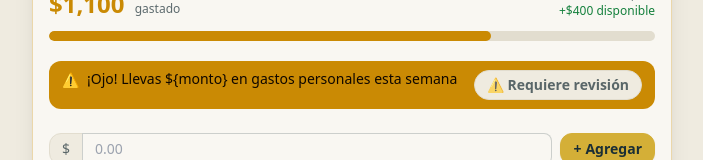
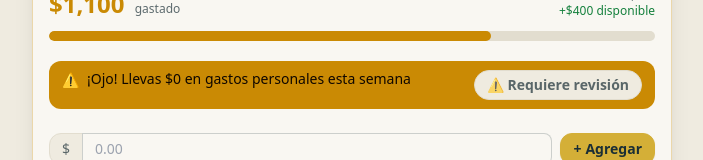
Before and after one commit to Aldepmo/colmena-ux-angular-system, an Angular app: page /salud-financiera in a window 1280 px wide. Shown: the part 1410-1570 px from the top of the page, without its empty margins (288-991 px from the left). Built offline with nearby package versions, Linux system fonts and the light colour scheme.

Commit message:
fix: replace {monto} placeholder in alert message

```diff
--- a/src/app/components/tarjeta-categoria.component.ts
+++ b/src/app/components/tarjeta-categoria.component.ts
@@ -12,7 +12,7 @@ type EstadoAlerta = 'saludable' | 'advertencia' | 'critico';
 @Component({
   selector: 'app-tarjeta-categoria',
   standalone: true,
-  imports: [CommonModule, FormsModule, BadgeComponent, ProgressBarComponent, ButtonComponent, InputComponent],
+  imports: [CommonModule, FormsModule, BadgeComponent, ProgressBarComponent],
   template: `
     <section
       class="card bg-base-100 shadow-xl border transition-all duration-500 hover:shadow-2xl hover:-translate-y-0.5"
@@ -254,10 +254,14 @@ export class TarjetaCategoriaComponent {
   getAlertaMensaje(): string {
     const estado = this.getEstado();
     const pct = this.pct();
+    const excedente = this.excedente();
     if (estado === 'critico') {
       return this.categoria.tipo_alerta.mensaje_critico;
     }
-    return this.categoria.tipo_alerta.mensaje_advertencia.replace('{pct}', pct.toString());
+    let msg = this.categoria.tipo_alerta.mensaje_advertencia;
+    msg = msg.replace('{pct}', pct.toString());
+    msg = msg.replace('{monto}', excedente.toString());
+    return msg;
   }
 
   getIcono(): string {
```
